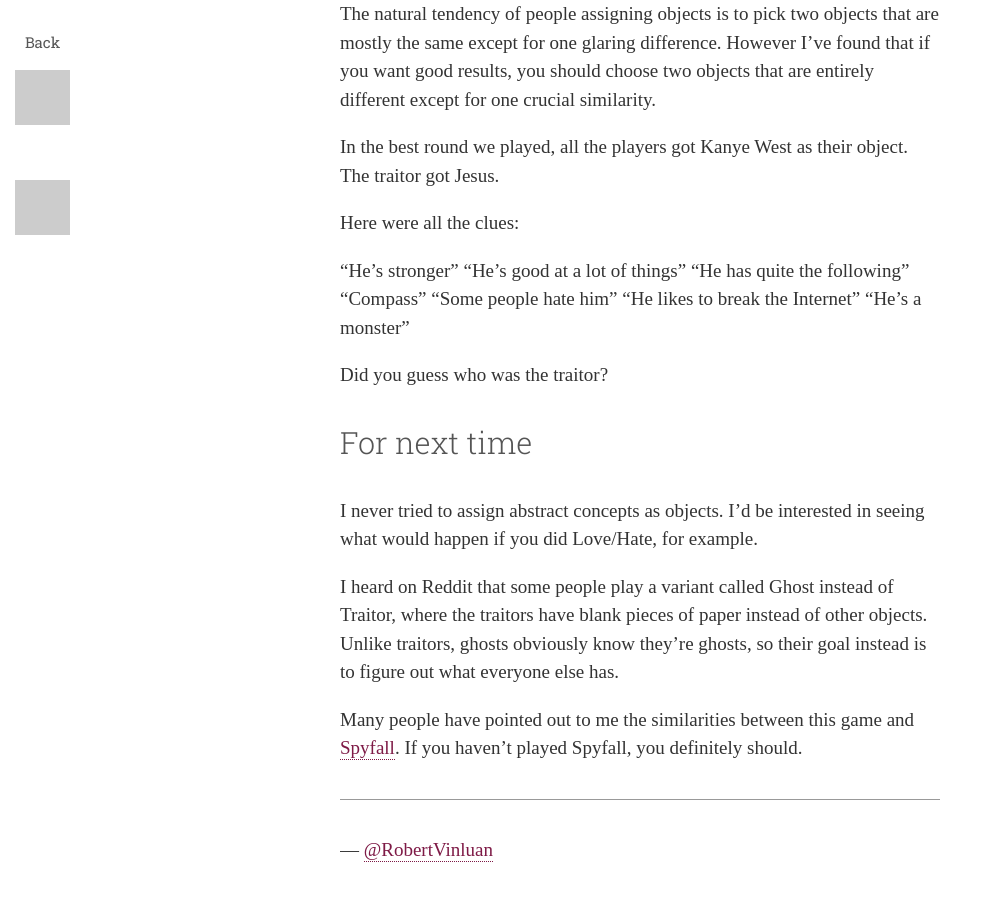
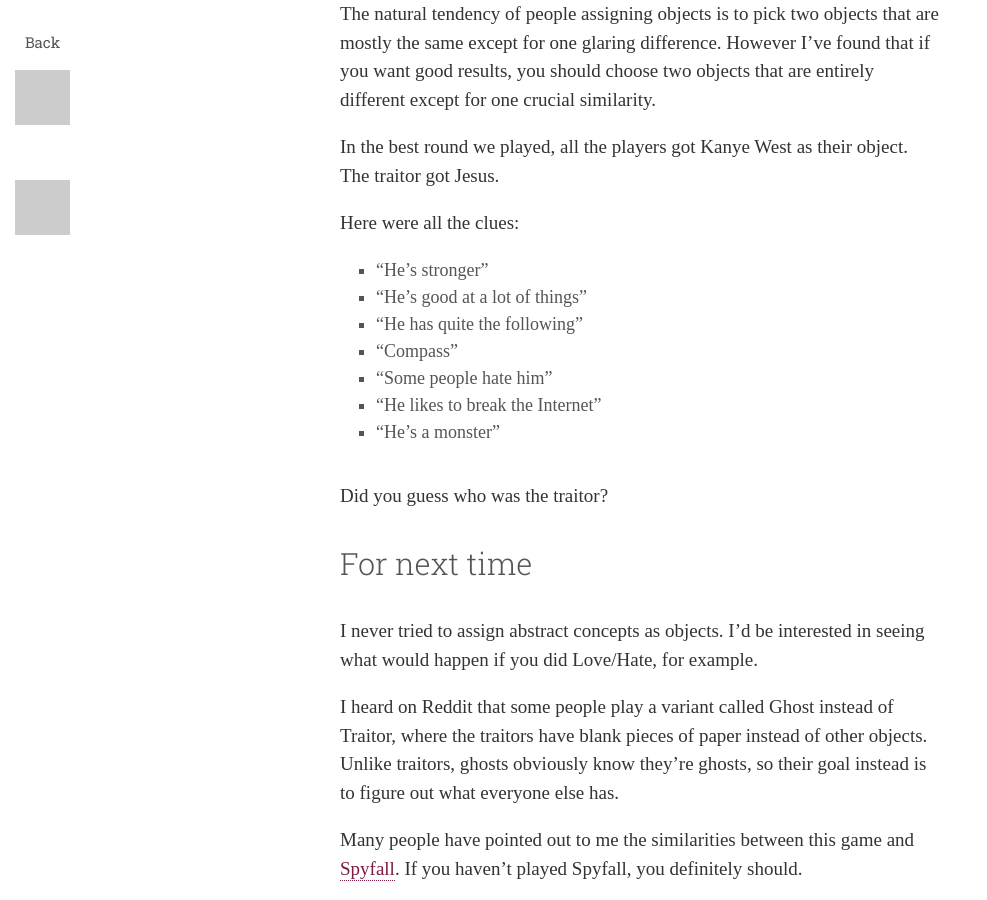
Before and after one commit to rvinluan/rvinluan.github.io, a Jekyll site: the page built from _posts/2015-07-06-snapchat-traitor.md, in a window 1280 px wide and 900 px high, scrolled down 2205 px. Shown: the whole window, without its empty margins (0-987 px from the left). Built offline with Jekyll 4.4.1, drawn with Linux system fonts in a browser that asks for light colours; nearby versions of some CDN libraries; some web fonts are replaced.

```diff
--- a/_posts/2015-07-06-snapchat-traitor.md
+++ b/_posts/2015-07-06-snapchat-traitor.md
@@ -40,13 +40,13 @@ In the best round we played, all the players got Kanye West as their object. The
 
 Here were all the clues:
 
-"He's stronger"
-"He's good at a lot of things"
-"He has quite the following"
-"Compass"
-"Some people hate him"
-"He likes to break the Internet"
-"He's a monster"
+- "He's stronger"
+- "He's good at a lot of things"
+- "He has quite the following"
+- "Compass"
+- "Some people hate him"
+- "He likes to break the Internet"
+- "He's a monster"
 
 Did you guess who was the traitor?
 
```
